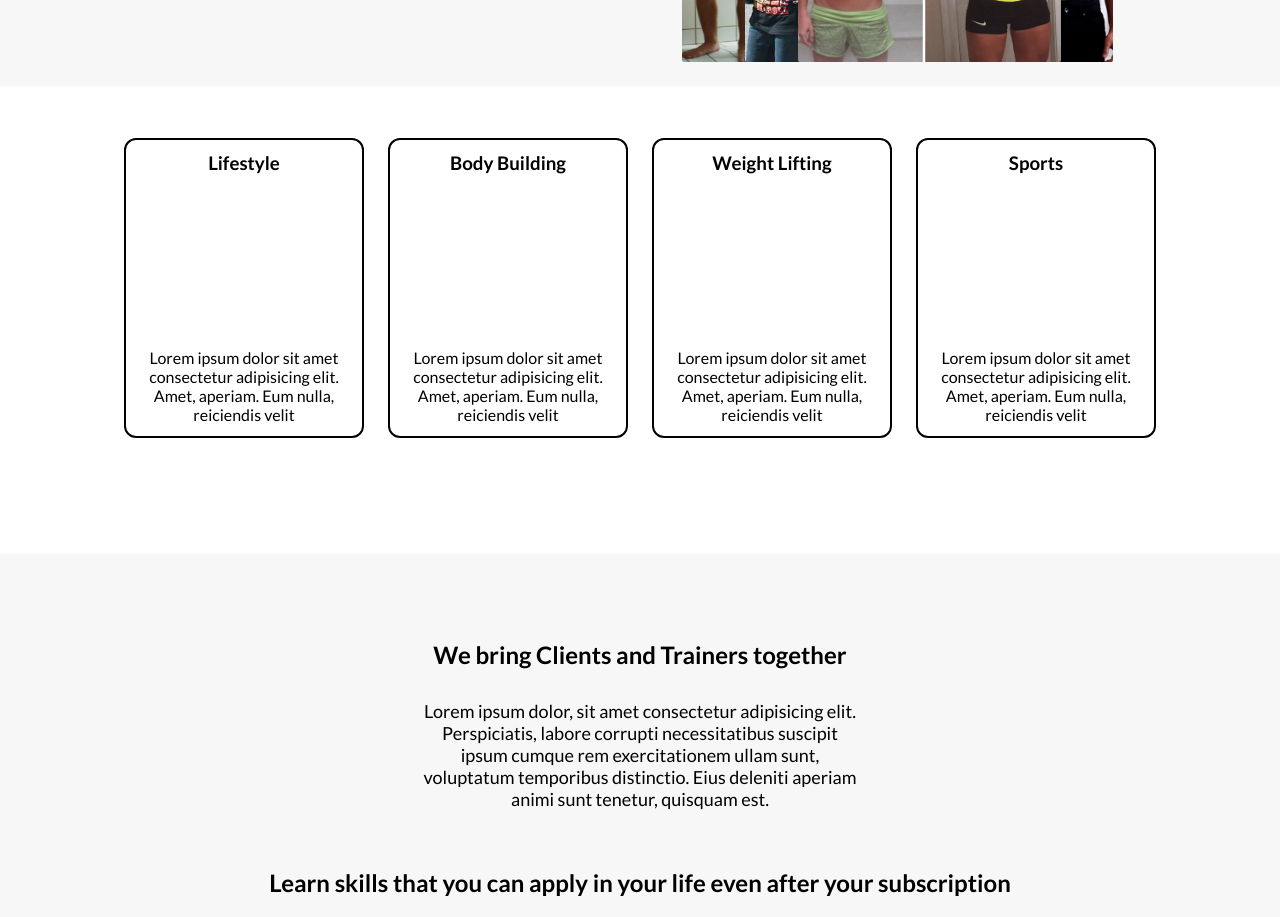
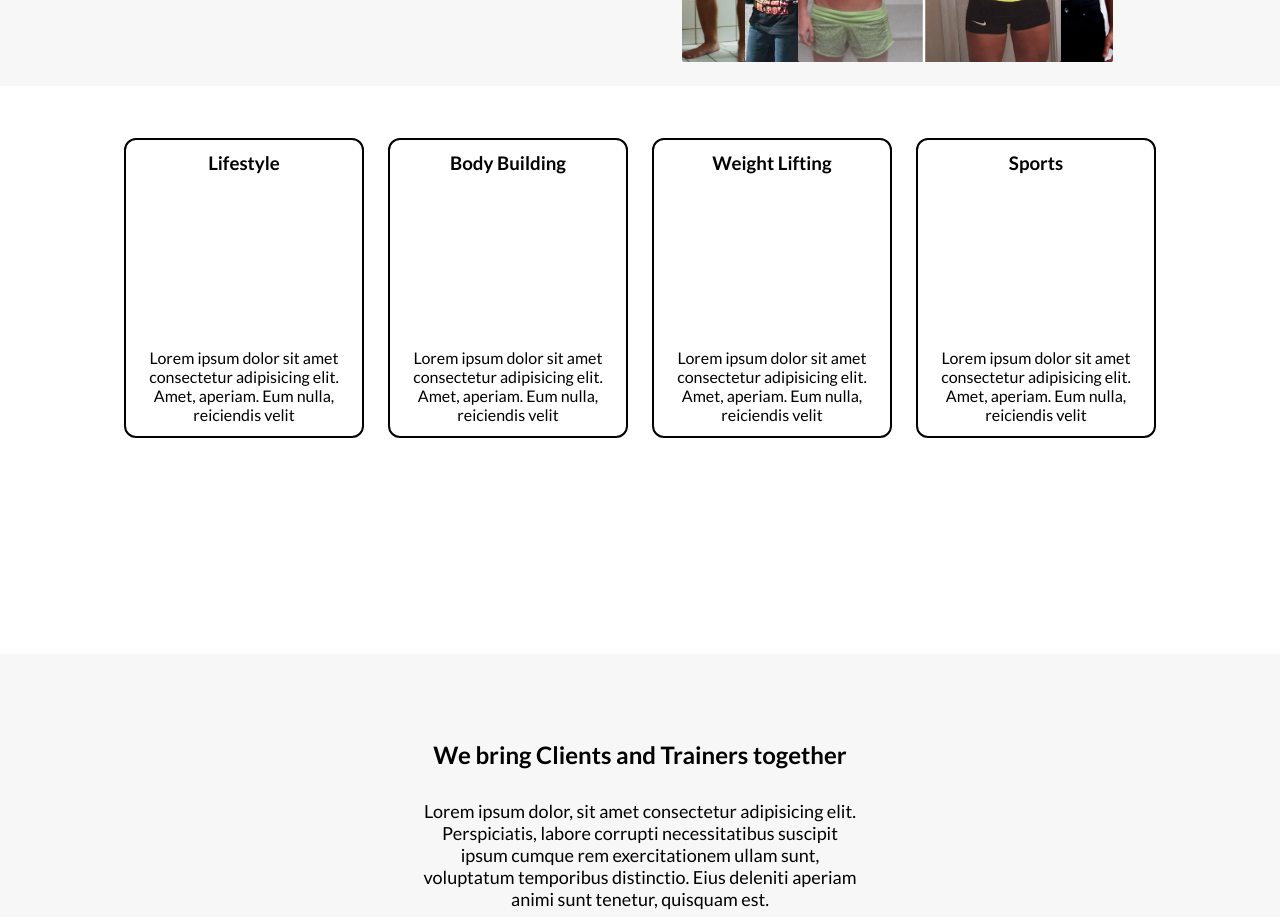
Before and after one commit to ian-afk/GYM_PROJECT_mern, a React (Vite) app in the folder frontend/: page / in a window 1280 px wide. Shown: the part 1040-1957 px from the top of the page. Built offline with nearby package versions, Linux system fonts and the light colour scheme.

Commit message:
add flex wrap in section features row

```diff
--- a/frontend/src/pages/Home/Main.module.css
+++ b/frontend/src/pages/Home/Main.module.css
@@ -132,7 +132,7 @@
 }
 
 .section-features {
-  height: 400px;
+  min-height: 500px;
   margin-top: 20px;
   margin: 34px auto;
 }
@@ -142,6 +142,7 @@
   justify-content: center;
   gap: 24px;
   text-align: center;
+  flex-wrap: wrap;
 }
 
 .cards {
```
